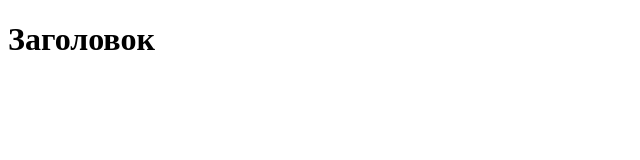
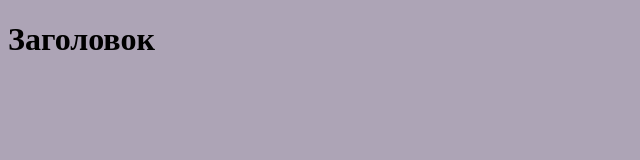
Before and after one commit to Grizzly-82/First, a plain HTML site: page index.html in a window 1280 px wide. Shown: the whole page, without its empty margins (0-640 px from the left). Drawn offline with Linux system fonts and the light colour scheme.

Commit message:
изменили цвет на фиолетовый

```diff
--- a/index.html
+++ b/index.html
@@ -3,6 +3,7 @@
 <head>
 	<meta charset="UTF-8">
 	<title>Изучаем Github</title>
+	<link rel="stylesheet" href="style.css">
 </head>
 <body>
 	<h1>Заголовок</h1>
--- a/style.css
+++ b/style.css
@@ -1,3 +1,3 @@
 body {
-	background-color: #yellow;
+	background-color: #6578;
 }
```
